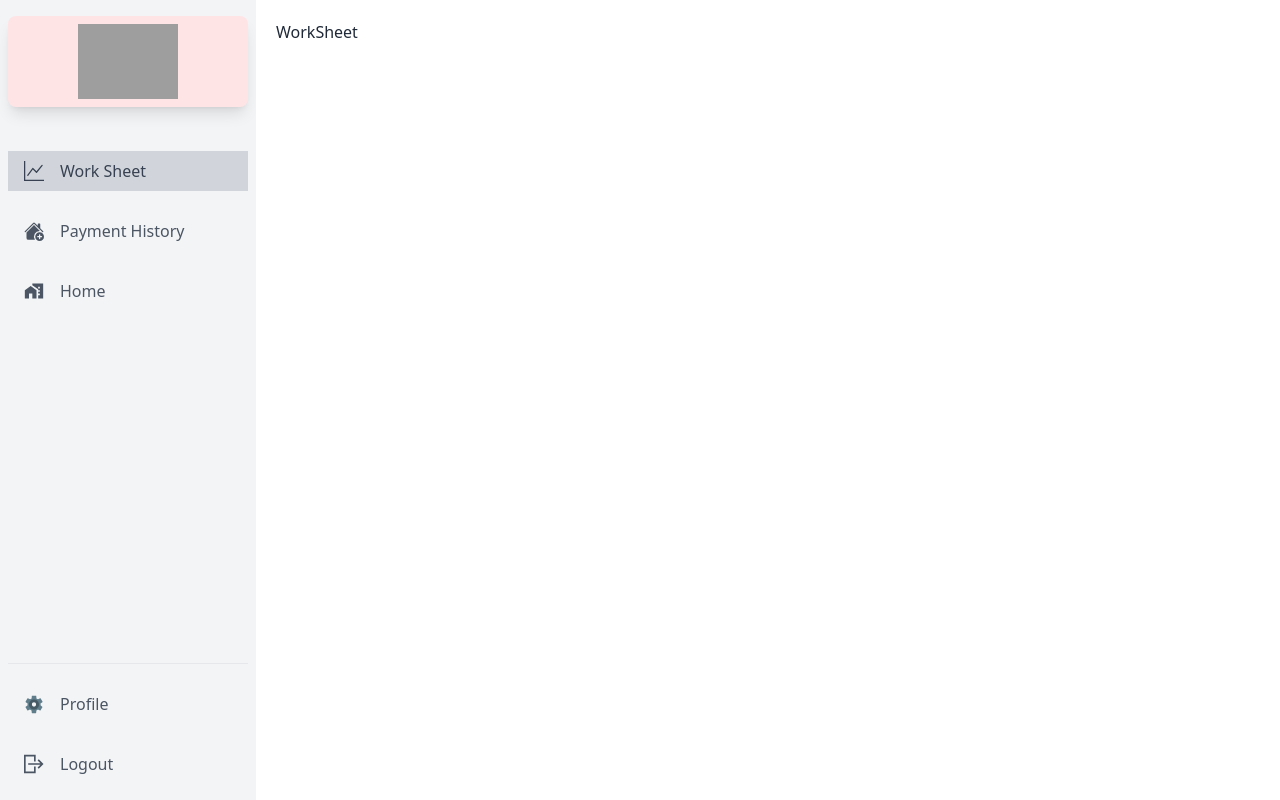
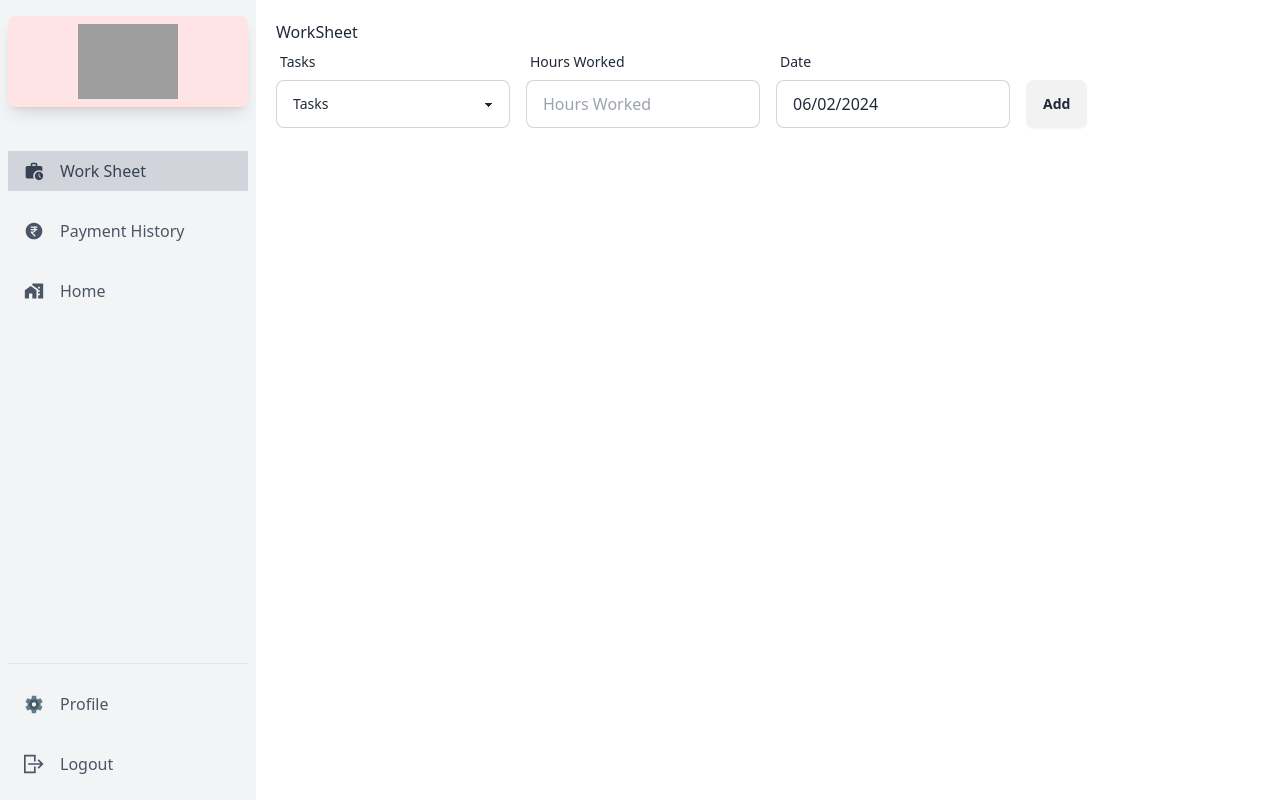
Before and after one commit to MehediMehad/Coding-School, a React (Vite) app: page /dashboard/work-sheet in a window 1280 px wide. Built offline with nearby package versions, Linux system fonts and the light colour scheme; no server answers; sample sign-in values are in the browser's storage; grey boxes are pictures that could not be loaded.

Commit message:
creat worksheed from

```diff
--- a/package.json
+++ b/package.json
@@ -17,6 +17,7 @@
     "match-sorter": "^6.3.4",
     "prop-types": "^15.8.1",
     "react": "^18.2.0",
+    "react-datepicker": "^6.9.0",
     "react-dom": "^18.2.0",
     "react-helmet-async": "^2.0.5",
     "react-hook-form": "^7.51.5",
--- a/src/Pages/Dashboard/Employee/WorkSheet/WorkSheet.jsx
+++ b/src/Pages/Dashboard/Employee/WorkSheet/WorkSheet.jsx
@@ -1,8 +1,10 @@
+import AddWork from "../../../../components/Dashboard/AddWork/AddWork";
 
 const WorkSheet = () => {
     return (
         <div>
             <h1>WorkSheet</h1>
+            <AddWork></AddWork>
         </div>
     );
 };
--- /dev/null
+++ b/src/Pages/Dashboard/HR/EmployeeList/EmployeeList.jsx
@@ -0,0 +1,11 @@
+
+
+const EmployeeList = () => {
+    return (
+        <div>
+            <h2>EmployeeList</h2>
+        </div>
+    );
+};
+
+export default EmployeeList;
--- /dev/null
+++ b/src/Pages/Dashboard/HR/Progress/Progress.jsx
@@ -0,0 +1,11 @@
+
+
+const Progress = () => {
+    return (
+        <div>
+            <h1>Progress</h1>
+        </div>
+    );
+};
+
+export default Progress;
--- a/src/Pages/SignUp/SignUp.jsx
+++ b/src/Pages/SignUp/SignUp.jsx
@@ -65,7 +65,7 @@ const SignUp = () => {
                 bankAccount: bankAccount
             }
             console.log(userInfo);
-            axiosCommon.put('/users', userInfo)
+            axiosCommon.post('/users', userInfo)
             navigate('/')
             alert('Registration Successful')
         } catch (err) {
--- a/src/Routes/Routes.jsx
+++ b/src/Routes/Routes.jsx
@@ -7,6 +7,7 @@ import DashboardLayouts from "../Layout/DashboardLayouts";
 import WorkSheet from "../Pages/Dashboard/Employee/WorkSheet/WorkSheet";
 import PaymentHistory from "../Pages/Dashboard/Employee/PaymentHistory/PaymentHistory";
 import PrivateRoute from "./PrivateRoute";
+import EmployeeList from "../Pages/Dashboard/HR/EmployeeList/EmployeeList";
 
 export const router = createBrowserRouter([
     {
@@ -37,6 +38,11 @@ export const router = createBrowserRouter([
                 path:'payment-history',
                 element:<PaymentHistory></PaymentHistory>
             },
+            // HR
+            {
+                path:'employee-list',
+                element:<EmployeeList></EmployeeList>
+            },
 
         ]
     }
--- /dev/null
+++ b/src/components/Dashboard/AddWork/AddWork.jsx
@@ -0,0 +1,72 @@
+import { useForm } from "react-hook-form";
+
+import DatePicker from "react-datepicker";
+
+import "react-datepicker/dist/react-datepicker.css";
+import { useState } from "react";
+import useAuth from "../../../hooks/useAuth";
+
+
+const AddWork = () => {
+    const {user} = useAuth()
+    const [date, setDate] = useState(new Date());
+    const { register, handleSubmit } = useForm()
+    const onSubmit =  (data) => {
+        const workInfo ={
+            name: user?.displayName,
+            email: user?.email,
+            role: 'Employee',
+            tasks: data?.tasks,
+            hoursWorked : data?.hoursWorked,
+            date: date
+
+
+        }
+        console.log(workInfo);
+
+    }
+    return (
+        <div className="">
+            <form onSubmit={handleSubmit(onSubmit)}>
+                <div className="grid grid-cols-4 gap-x-4">
+                    <div className="form-control col-span-1">
+                        <label className="label">
+                            <span className="label-text">Tasks</span>
+                        </label>
+                        <select defaultValue="default" {...register('tasks', { required: true })}
+                            className="select select-bordered w-full">
+                            <option disabled value="default">Tasks</option>
+                            <option value="sales"> Sales</option>
+                            <option value="support">Support</option>
+                            <option value="content">content</option>
+                            <option value="paperWork">Paper-work</option>
+                            <option value="drinks">Student Add</option>
+                        </select>
+                    </div>
+                    <div className="col-span-1">
+                        <label className="form-control w-full ">
+                            <div className="label">
+                                <span className="label-text">Hours Worked</span>
+                            </div>
+                            <input {...register('hoursWorked', { required: true })}
+                            type="number" placeholder="Hours Worked" className="input input-bordered w-full " />
+                        </label>
+                    </div>
+                    <div className="col-span-1">
+                        <label className="form-control w-full ">
+                            <div className="label">
+                                <span className="label-text">Date</span>
+                            </div>
+                            <DatePicker className="input input-bordered w-full" selected={date} onChange={(workDate) => setDate(workDate)} />
+                        </label>
+                    </div>
+                    <div className="col-span-1 mt-9 ">
+                        <button className="btn">Add</button>
+                    </div>
+                </div>
+            </form>
+        </div>
+    );
+};
+
+export default AddWork;
--- /dev/null
+++ b/src/components/Dashboard/Sidebar/Menu/MenuItem.jsx
@@ -0,0 +1,27 @@
+import PropTypes from 'prop-types'
+import { NavLink } from 'react-router-dom'
+
+const MenuItem = ({ label, address, icon: Icon }) => {
+  return (
+    <NavLink
+      to={address}
+      end
+      className={({ isActive }) =>
+        `flex items-center px-4 py-2 my-5  transition-colors duration-300 transform  hover:bg-gray-300   hover:text-gray-700 ${
+          isActive ? 'bg-gray-300  text-gray-700' : 'text-gray-600'
+        }`
+      }
+    >
+      <Icon className='w-5 h-5' />
+
+      <span className='mx-4 font-medium'>{label}</span>
+    </NavLink>
+  )
+}
+MenuItem.propTypes = {
+  label: PropTypes.string,
+  address: PropTypes.string,
+  icon: PropTypes.elementType,
+}
+
+export default MenuItem
--- a/src/components/Dashboard/Sidebar/Sidebar.jsx
+++ b/src/components/Dashboard/Sidebar/Sidebar.jsx
@@ -1,18 +1,20 @@
 import { useState } from 'react'
 import { GrLogout } from 'react-icons/gr'
 import { FcSettings } from 'react-icons/fc'
-import { BsFillHouseAddFill, BsFingerprint } from 'react-icons/bs'
-import { GrUserAdmin } from 'react-icons/gr'
 import { AiOutlineBars } from 'react-icons/ai'
-import { BsGraphUp } from 'react-icons/bs'
 import { NavLink } from 'react-router-dom'
 import useAuth from '../../../hooks/useAuth'
 import { Link } from 'react-router-dom'
-import { MdHomeWork } from 'react-icons/md'
+import { MdHomeWork, MdWorkHistory } from 'react-icons/md'
+import useRole from '../../../hooks/useRole'
+import MenuItem from './Menu/MenuItem'
+import { RiMoneyRupeeCircleFill } from 'react-icons/ri'
 
 const Sidebar = () => {
   const { logOut } = useAuth()
   const [isActive, setActive] = useState(false)
+  const [role, isLoading ] = useRole()
+  console.log(role, isLoading);
 
   // Sidebar Responsive Handler
   const handleToggle = () => {
@@ -72,34 +74,10 @@ const Sidebar = () => {
             {/*  Menu Items */}
             <nav>
               {/* Work Sheet */}
-              <NavLink
-                to='work-sheet'
-                end
-                className={({ isActive }) =>
-                  `flex items-center px-4 py-2 my-5  transition-colors duration-300 transform  hover:bg-gray-300   hover:text-gray-700 ${
-                    isActive ? 'bg-gray-300  text-gray-700' : 'text-gray-600'
-                  }`
-                }
-              >
-                <BsGraphUp className='w-5 h-5' />
+              <MenuItem label={'Work Sheet'} address={'work-sheet'} icon={MdWorkHistory}></MenuItem>
+              <MenuItem label={'Payment History'} address={'payment-history'} icon={RiMoneyRupeeCircleFill}></MenuItem>
 
-                <span className='mx-4 font-medium'>Work Sheet</span>
-              </NavLink>
-
-              {/* Add Room */}
-              <NavLink
-                to='payment-history'
-                className={({ isActive }) =>
-                  `flex items-center px-4 py-2 my-5  transition-colors duration-300 transform  hover:bg-gray-300   hover:text-gray-700 ${
-                    isActive ? 'bg-gray-300  text-gray-700' : 'text-gray-600'
-                  }`
-                }
-              >
-                <BsFillHouseAddFill className='w-5 h-5' />
-
-                <span className='mx-4 font-medium'>Payment History</span>
-              </NavLink>
-              {/* My Listing */}
+              {/* My Home */}
               <NavLink
                 to='/'
                 className={({ isActive }) =>
```
Also changed, not shown: 1 other file (tests, documents, lock files or other folders).
